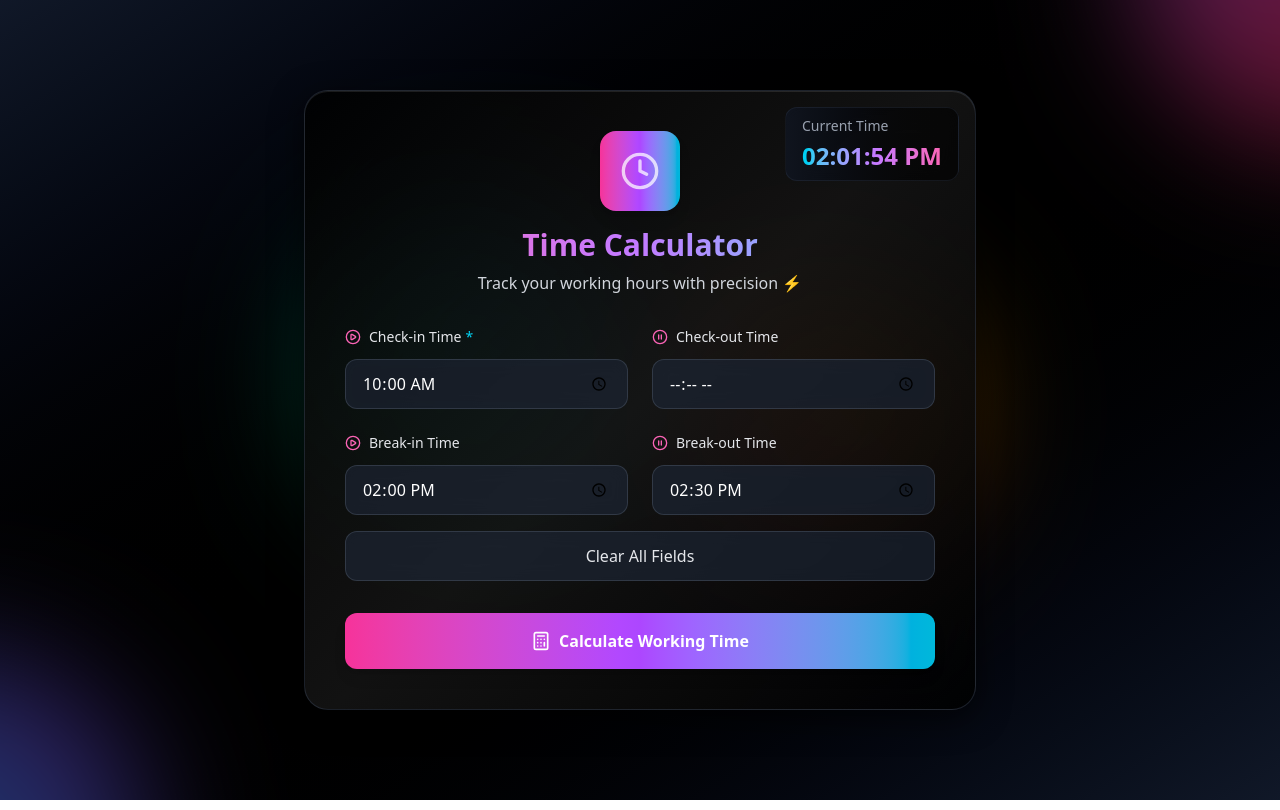
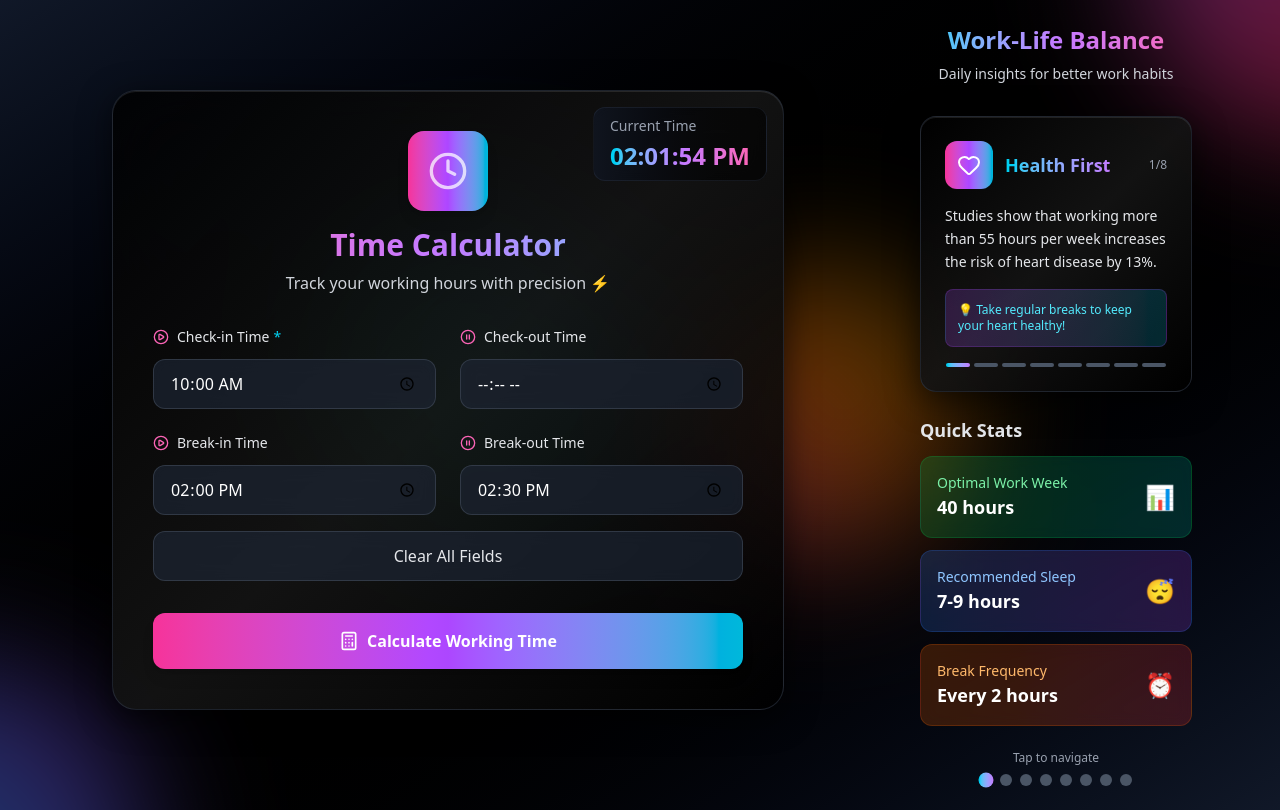
Before and after one commit to patiln31/work-hours-calculator, a React (Vite) app: page / in a window 1280 px wide. Built offline with nearby package versions, Linux system fonts and the light colour scheme.

Commit message:
Added work-life balance side panel with restored background animations

```diff
--- a/src/App.jsx
+++ b/src/App.jsx
@@ -1,8 +1,27 @@
 import TimeCalculator from './components/TimeCalculator'
+import WorkLifeFacts from './components/WorkLifeFacts'
 
 function App() {
   return (
-    <TimeCalculator />
+    <div className="min-h-screen bg-gradient-to-br from-gray-900 via-black to-gray-900 flex relative overflow-hidden">
+      {/* Vibrant flowing background gradients */}
+      <div className="absolute inset-0 overflow-hidden">
+        <div className="absolute -top-60 -right-60 w-96 h-96 bg-gradient-to-br from-purple-500 via-pink-500 to-red-500 rounded-full mix-blend-screen filter blur-3xl opacity-30 animate-pulse"></div>
+        <div className="absolute -bottom-60 -left-60 w-96 h-96 bg-gradient-to-tr from-cyan-400 via-blue-500 to-purple-600 rounded-full mix-blend-screen filter blur-3xl opacity-30 animate-pulse" style={{animationDelay: '1s'}}></div>
+        <div className="absolute top-1/3 right-1/4 w-72 h-72 bg-gradient-to-bl from-yellow-400 via-orange-500 to-pink-500 rounded-full mix-blend-screen filter blur-3xl opacity-25 animate-pulse" style={{animationDelay: '2s'}}></div>
+        <div className="absolute bottom-1/3 left-1/4 w-80 h-80 bg-gradient-to-tr from-green-400 via-teal-500 to-blue-500 rounded-full mix-blend-screen filter blur-3xl opacity-25 animate-pulse" style={{animationDelay: '3s'}}></div>
+      </div>
+
+      {/* Main Calculator - Left Side */}
+      <div className="flex-1 max-w-4xl relative z-10">
+        <TimeCalculator />
+      </div>
+
+      {/* Work Life Balance Facts - Right Side */}
+      <div className="w-80 p-6 hidden lg:block relative z-10">
+        <WorkLifeFacts />
+      </div>
+    </div>
   )
 }
 
--- a/src/components/TimeCalculator.jsx
+++ b/src/components/TimeCalculator.jsx
@@ -115,14 +115,7 @@ export default function TimeCalculator() {
   };
 
   return (
-    <div className="min-h-screen bg-gradient-to-br from-gray-900 via-black to-gray-900 flex flex-col justify-center items-center px-4 relative overflow-hidden">
-      {/* Vibrant flowing background gradients */}
-      <div className="absolute inset-0 overflow-hidden">
-        <div className="absolute -top-60 -right-60 w-96 h-96 bg-gradient-to-br from-purple-500 via-pink-500 to-red-500 rounded-full mix-blend-screen filter blur-3xl opacity-30 animate-pulse"></div>
-        <div className="absolute -bottom-60 -left-60 w-96 h-96 bg-gradient-to-tr from-cyan-400 via-blue-500 to-purple-600 rounded-full mix-blend-screen filter blur-3xl opacity-30 animate-pulse" style={{animationDelay: '1s'}}></div>
-        <div className="absolute top-1/3 right-1/4 w-72 h-72 bg-gradient-to-bl from-yellow-400 via-orange-500 to-pink-500 rounded-full mix-blend-screen filter blur-3xl opacity-25 animate-pulse" style={{animationDelay: '2s'}}></div>
-        <div className="absolute bottom-1/3 left-1/4 w-80 h-80 bg-gradient-to-tr from-green-400 via-teal-500 to-blue-500 rounded-full mix-blend-screen filter blur-3xl opacity-25 animate-pulse" style={{animationDelay: '3s'}}></div>
-      </div>
+    <div className="min-h-screen flex flex-col justify-center items-center px-4 relative">{/* Background animations now handled by App component */}
 
       <div className="relative bg-gradient-to-br from-gray-900/80 via-black/60 to-gray-900/80 backdrop-blur-2xl rounded-3xl shadow-[0_8px_32px_0_rgba(0,0,0,0.6)] border border-gray-700/50 p-10 w-full max-w-2xl transform transition-all duration-500 hover:scale-[1.02] hover:shadow-[0_20px_50px_0_rgba(0,0,0,0.8)]"
         style={{
--- /dev/null
+++ b/src/components/WorkLifeFacts.jsx
@@ -0,0 +1,179 @@
+import React, { useState, useEffect } from 'react';
+import { Heart, Brain, Zap, Coffee, Moon, Users, Award, TrendingUp } from 'lucide-react';
+
+export default function WorkLifeFacts() {
+  const [currentFactIndex, setCurrentFactIndex] = useState(0);
+
+  const facts = [
+    {
+      icon: Heart,
+      title: "Health First",
+      fact: "Studies show that working more than 55 hours per week increases the risk of heart disease by 13%.",
+      tip: "Take regular breaks to keep your heart healthy!"
+    },
+    {
+      icon: Brain,
+      title: "Mental Clarity",
+      fact: "The average human brain can only focus intensely for 90-120 minutes before needing a break.",
+      tip: "Use the Pomodoro Technique for better focus."
+    },
+    {
+      icon: Zap,
+      title: "Peak Productivity",
+      fact: "Most people experience peak productivity during the first 2-3 hours of their workday.",
+      tip: "Schedule your most important tasks early!"
+    },
+    {
+      icon: Coffee,
+      title: "Break Benefits",
+      fact: "Taking a 15-20 minute break every 2 hours can increase productivity by up to 23%.",
+      tip: "Don't skip your breaks - they're investments!"
+    },
+    {
+      icon: Moon,
+      title: "Sleep Matters",
+      fact: "Getting 7-9 hours of sleep can improve work performance by 13% and reduce errors by 23%.",
+      tip: "Prioritize your sleep for better work days."
+    },
+    {
+      icon: Users,
+      title: "Work-Life Balance",
+      fact: "Employees with good work-life balance are 21% more productive and 10% more engaged.",
+      tip: "Balance isn't selfish - it's strategic!"
+    },
+    {
+      icon: Award,
+      title: "Quality over Quantity",
+      fact: "Countries with shorter work weeks often have higher productivity rates per hour worked.",
+      tip: "Work smarter, not just harder."
+    },
+    {
+      icon: TrendingUp,
+      title: "Career Growth",
+      fact: "Taking time off and maintaining boundaries leads to 40% less burnout and better career longevity.",
+      tip: "Sustainable pace wins the marathon."
+    }
+  ];
+
+  // Auto-rotate facts every 8 seconds
+  useEffect(() => {
+    const timer = setInterval(() => {
+      setCurrentFactIndex((prev) => (prev + 1) % facts.length);
+    }, 8000);
+
+    return () => clearInterval(timer);
+  }, [facts.length]);
+
+  return (
+    <div className="space-y-6">
+      {/* Header */}
+      <div className="text-center mb-8">
+        <h3 className="text-2xl font-bold bg-gradient-to-r from-cyan-400 via-purple-400 to-pink-400 bg-clip-text text-transparent">
+          Work-Life Balance
+        </h3>
+        <p className="text-gray-300 text-sm mt-2">Daily insights for better work habits</p>
+      </div>
+
+      {/* Current Featured Fact */}
+      <div className="relative">
+        <div className="bg-gradient-to-br from-gray-900/80 via-black/60 to-gray-900/80 backdrop-blur-2xl rounded-2xl shadow-[0_8px_32px_0_rgba(0,0,0,0.6)] border border-gray-700/50 p-6 transform transition-all duration-500 hover:scale-[1.02]"
+          style={{
+            background: 'linear-gradient(135deg, rgba(0,0,0,0.8) 0%, rgba(20,20,20,0.9) 50%, rgba(0,0,0,0.8) 100%)',
+            boxShadow: '0 8px 32px 0 rgba(0, 0, 0, 0.6), inset 0 1px 0 rgba(255, 255, 255, 0.1)'
+          }}>
+
+          <div className="flex items-center justify-between mb-4">
+            <div className="flex items-center">
+              <div className="w-12 h-12 bg-gradient-to-r from-pink-500 via-purple-500 to-cyan-500 rounded-xl flex items-center justify-center mr-3">
+                {React.createElement(facts[currentFactIndex].icon, { className: "w-6 h-6 text-white" })}
+              </div>
+              <h4 className="text-lg font-semibold bg-gradient-to-r from-cyan-400 to-purple-400 bg-clip-text text-transparent">
+                {facts[currentFactIndex].title}
+              </h4>
+            </div>
+            <div className="text-xs text-gray-400">
+              {currentFactIndex + 1}/{facts.length}
+            </div>
+          </div>
+
+          <p className="text-gray-200 text-sm leading-relaxed mb-4">
+            {facts[currentFactIndex].fact}
+          </p>
+
+          <div className="bg-gradient-to-r from-purple-500/20 to-cyan-500/20 rounded-lg p-3 border border-purple-500/20">
+            <p className="text-cyan-300 text-xs font-medium">
+              💡 {facts[currentFactIndex].tip}
+            </p>
+          </div>
+
+          {/* Progress indicator */}
+          <div className="flex space-x-1 mt-4 justify-center">
+            {facts.map((_, index) => (
+              <div
+                key={index}
+                className={`h-1 w-6 rounded-full transition-all duration-300 ${
+                  index === currentFactIndex
+                    ? 'bg-gradient-to-r from-cyan-400 to-purple-400'
+                    : 'bg-gray-600'
+                }`}
+              />
+            ))}
+          </div>
+        </div>
+      </div>
+
+      {/* Quick Stats Cards */}
+      <div className="space-y-3">
+        <h4 className="text-lg font-semibold text-gray-200 mb-3">Quick Stats</h4>
+
+        <div className="bg-gradient-to-r from-green-500/20 to-teal-500/20 backdrop-blur-sm rounded-xl p-4 border border-green-500/20">
+          <div className="flex items-center justify-between">
+            <div>
+              <p className="text-green-300 text-sm font-medium">Optimal Work Week</p>
+              <p className="text-white text-lg font-bold">40 hours</p>
+            </div>
+            <div className="text-green-400 text-2xl">📊</div>
+          </div>
+        </div>
+
+        <div className="bg-gradient-to-r from-blue-500/20 to-purple-500/20 backdrop-blur-sm rounded-xl p-4 border border-blue-500/20">
+          <div className="flex items-center justify-between">
+            <div>
+              <p className="text-blue-300 text-sm font-medium">Recommended Sleep</p>
+              <p className="text-white text-lg font-bold">7-9 hours</p>
+            </div>
+            <div className="text-blue-400 text-2xl">😴</div>
+          </div>
+        </div>
+
+        <div className="bg-gradient-to-r from-orange-500/20 to-red-500/20 backdrop-blur-sm rounded-xl p-4 border border-orange-500/20">
+          <div className="flex items-center justify-between">
+            <div>
+              <p className="text-orange-300 text-sm font-medium">Break Frequency</p>
+              <p className="text-white text-lg font-bold">Every 2 hours</p>
+            </div>
+            <div className="text-orange-400 text-2xl">⏰</div>
+          </div>
+        </div>
+      </div>
+
+      {/* Navigation dots for manual control */}
+      <div className="text-center">
+        <p className="text-gray-400 text-xs mb-2">Tap to navigate</p>
+        <div className="flex justify-center space-x-2">
+          {facts.map((_, index) => (
+            <button
+              key={index}
+              onClick={() => setCurrentFactIndex(index)}
+              className={`w-3 h-3 rounded-full transition-all duration-300 ${
+                index === currentFactIndex
+                  ? 'bg-gradient-to-r from-cyan-400 to-purple-400 scale-125'
+                  : 'bg-gray-600 hover:bg-gray-500'
+              }`}
+            />
+          ))}
+        </div>
+      </div>
+    </div>
+  );
+}
```
